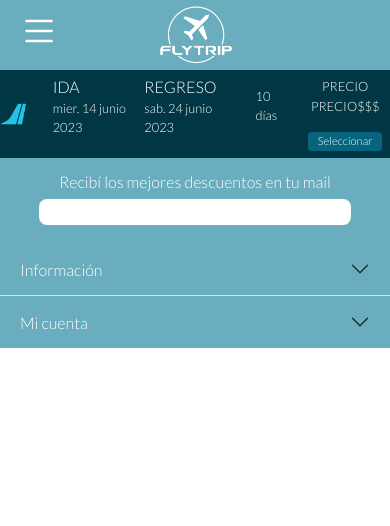
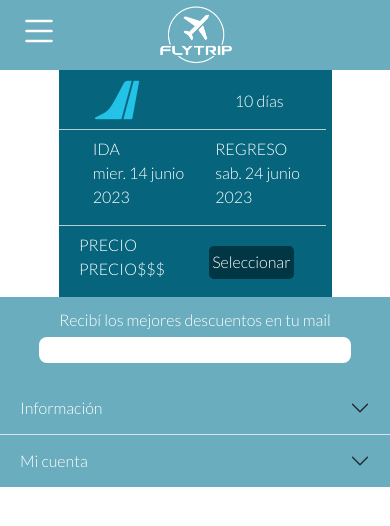
Before and after one commit to margonzalezz/JSpre-entrega3-MarleneGonzalez, a website: page pages/pasajes.html in a window 390 px wide. Drawn offline with nearby package versions, Linux system fonts and the light colour scheme.

Commit message:
actualizacion pasajes para mobile terminados

```diff
--- a/js/main.js
+++ b/js/main.js
@@ -60,5 +60,6 @@ const reservas = aerolineasEncontradas.map(aerolinea => {
   // reservas ES EL ARRAY QUE CONTIENE LOS PASAJES CREADOS
   reservas.forEach(reserva => {
     console.log(reserva);
+    window.location.assign("../pages/pasajes.html");
   });
 });
--- a/pages/pasajes.html
+++ b/pages/pasajes.html
@@ -169,30 +169,32 @@
   <!-- CUERPO DEL HTML -->
 
   <section id="container-pasajes">
-    <div id="logoAerolinea">
+    <div id="grid-pasajes">
+      <div id="logoAerolinea" class="logo">
         <img src="../img/icon/aero-argentina.png" alt="logo de la aerolínea">
       </div>
-    <div id="seccion-ida">
-      <span class="titulo">IDA</span>
-      <p>mier. 14 junio 2023</p>
+      <div id="seccion-ida" class="ida">
+        <span class="titulo-ida">IDA</span>
+        <p class="fecha-ida">mier. 14 junio 2023</p>
       </div>
-    <div id="seccion-idaYvuelta">
-      <span class="titulo">REGRESO</span>
-      <p>sab. 24 junio 2023</p>
+      <div id="seccion-idaYvuelta" class="vuelta">
+        <span class="titulo-vuelta">REGRESO</span>
+        <p class="fecha-vuelta">sab. 24 junio 2023</p>
       </div>
-    <div id="container-dias">
+      <div id="container-dias" class="dias">
         <p>10 días</p>
       </div>
-    <div id="container-precio">
+      <div id="container-precio" class="precio">
         <div class="precio-pasaje">
           <span class="titulo">PRECIO</span>
           <p>PRECIO$$$</p>
         </div>
+      </div>
+      <div class="seleccionar-pasaje" id="seleccionarBoleto">
         <button>Seleccionar</button>
       </div>
+    </div>
   </section>
-
-
 
 
 <!-- TIPO DE PASAJE: IDA  / IDA-VUELTA
--- a/scss/_commons.scss
+++ b/scss/_commons.scss
@@ -200,75 +200,162 @@ footer{
 
 
 //--------------PASAJES.HTML v ---------------------------------
-#container-pasajes {
-    display: flex;
-    justify-content: space-between;
-    width: 100%;
-    background-color: $darkestBlue;
+// #container-pasajes {
+//     display: flex;
+//     justify-content: space-between;
+//     width: 100%;
+//     background-color: $darkestBlue;
+//     color: $white;
+
+//     #logoAerolinea {
+//         width: 10%;
+//         display: flex;
+//         align-items: center;
+//            img{
+//                 object-fit: cover;
+//                 height: 30%;
+//             }
+//     }
+
+//         #seccion-ida {
+//             display: flex;
+//             flex-direction: column;
+//             justify-content: center;
+//             align-items: stretch;
+//             width: 20%;
+
+//                 p{
+//                     font-size: 0.8rem;
+//                 }
+//         }
+
+//         #seccion-idaYvuelta  {
+//             @extend #seccion-ida;
+//         }
+
+//         #container-dias {
+//             @extend #seccion-ida;
+//             width: 13%;
+//             display: flex;
+//             padding: 0% 5%;
+//             justify-content: center;
+//         }
+
+//         #container-precio {
+//             @extend #seccion-ida;
+//             width: 23%;
+//             padding: 2% 2%;
+
+//                 .precio-pasaje{
+//                     display: flex;
+//                     flex-direction: column;
+//                     align-items: center;
+//                     font-size: 0.8rem;
+//                 }
+//                 button {
+//                     background-color: $DarkBlue;
+//                     color: $white;
+//                     border: none;
+//                     border-radius: 4px;
+//                     font-size: 0.7rem;
+
+//                     &:hover{
+//                         background-color: $mainColor;
+//                     }
+//                 }
+//         }
+//}
+
+//-------------PASAJES HTML CON GRID----------------------------------
+#grid-pasajes {
+    display: grid;
+    grid-template-areas:
+      "logo dias"
+      "ida vuelta"
+      "precio seleccion";
+    grid-template-rows: auto auto auto;
+    grid-template-columns: auto auto auto;
+    width: 70%;
+    margin-left: 15%;
+    background-color: $DarkBlue;
     color: $white;
 
-    #logoAerolinea {
-        width: 10%;
-        display: flex;
-        align-items: center;
-           img{
-                object-fit: cover;
-                height: 30%;
+    &:hover {
+      transition: .5s ease-in;
+      box-shadow: 2px 20px 60px rgb(1, 55, 68);
     }
   }
 
-        #seccion-ida {
-            display: flex;
-            flex-direction: column;
-            justify-content: center;
-            align-items: stretch;
-            width: 20%;
-
-                p{
-                    font-size: 0.8rem;
-                }
+  .logo {
+    grid-area: logo;
+    border-bottom: solid;
+    border-width: 1px;
+    border-color: $lightBlue;
+    padding-left: 25%;
+    padding-top: 5%;
   }
 
-        #seccion-idaYvuelta  {
-            @extend #seccion-ida;
+  .dias {
+    grid-area: dias;
+    border-bottom: solid;
+    border-width: 0.5px;
+    border-color: $lightBlue;
+    padding-left: 30%;
+    padding-top: 15%;
   }
 
-        #container-dias {
-            @extend #seccion-ida;
-            width: 13%;
-            display: flex;
-            padding: 0% 5%;
-            justify-content: center;
+  .ida {
+    grid-area: ida;
+    border-bottom: solid;
+    border-width: 1px;
+    border-color: $lightBlue;
+    padding-left: 25%;
+    padding-top: 5%;
+  }
+
+  .vuelta {
+    grid-area: vuelta;
+    border-bottom: solid;
+    border-width: 1px;
+    border-color: $lightBlue;
+    padding-left: 15%;
+    padding-top: 5%;
   }
 
   #container-precio {
-            @extend #seccion-ida;
-            width: 23%;
-            padding: 2% 2%;
+    grid-area: precio;
+    padding-left: 15%;
+    padding-top: 5%;
+  }
 
-                .precio-pasaje{
-                    display: flex;
-                    flex-direction: column;
-                    align-items: center;
-                    font-size: 0.8rem;
-                }
+  #seleccionarBoleto {
+    grid-area: seleccion;
+    padding-left: 10%;
+    padding-top: 15%;
+
     button {
-                    background-color: $DarkBlue;
+      border: none;
       color: $white;
-                    border: none;
-                    border-radius: 4px;
-                    font-size: 0.7rem;
+      background-color: $darkestBlue;
+      border-radius: 5px;
+      padding: 4% 3%;
 
-                    &:hover{
+      &:hover {
         background-color: $mainColor;
       }
     }
   }
 
 
+// .fill:hover,
+// .fill:focus {
+// .selectOrigen label::before{
+//     content: url(../img/icon/despegue.png);
+// }
 
-
-
-
-
-}
+// .selectDestino label::after {
+//     content: url(../img/icon/aterrizaje.png);
+// }
+// .selectPasajeros label::before{
+//     content: url(../img/icon/asiento.png);
+// }
```
Also changed, not shown: css/main.css, 1 other file. Lines whose indentation alone changed are shown as unchanged.
